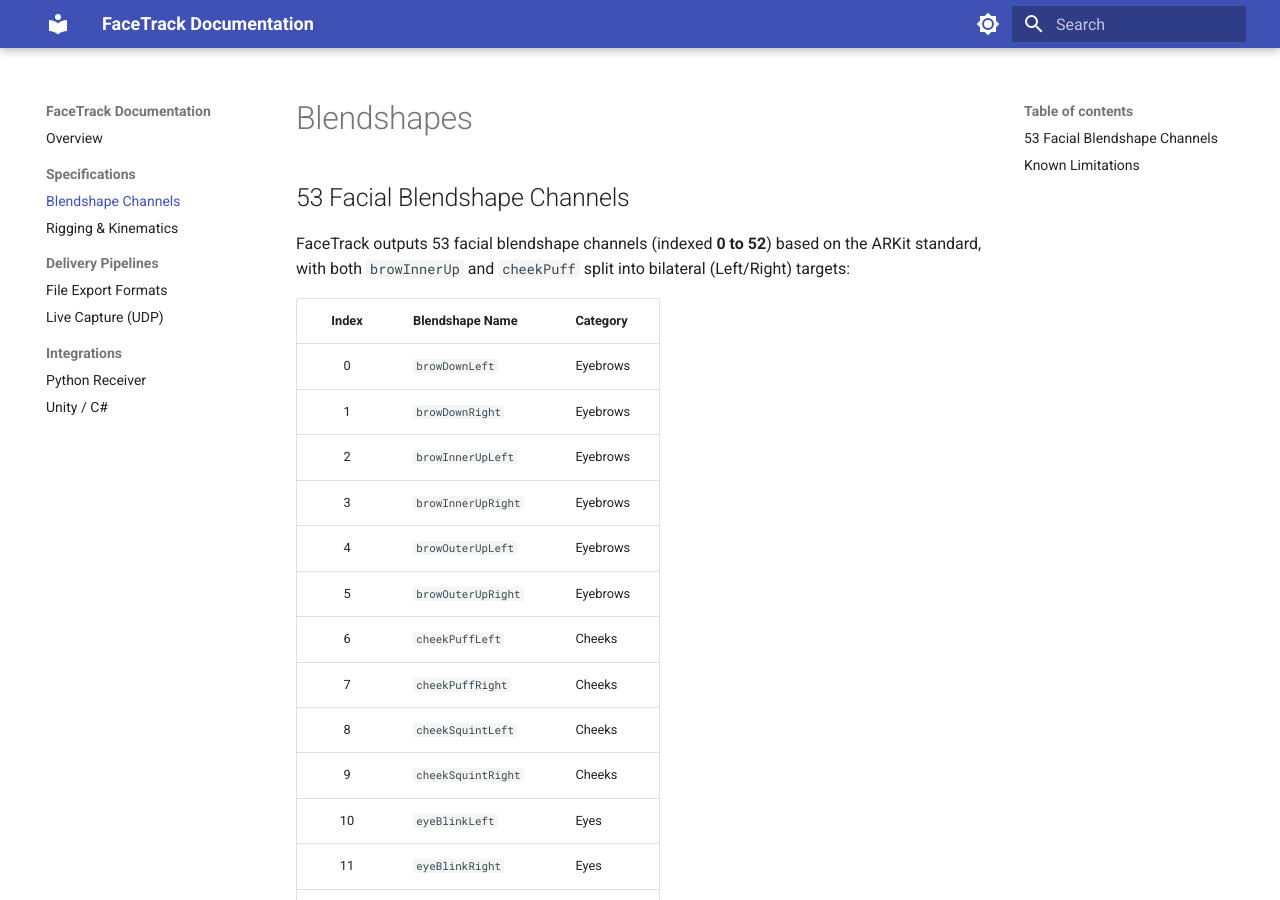
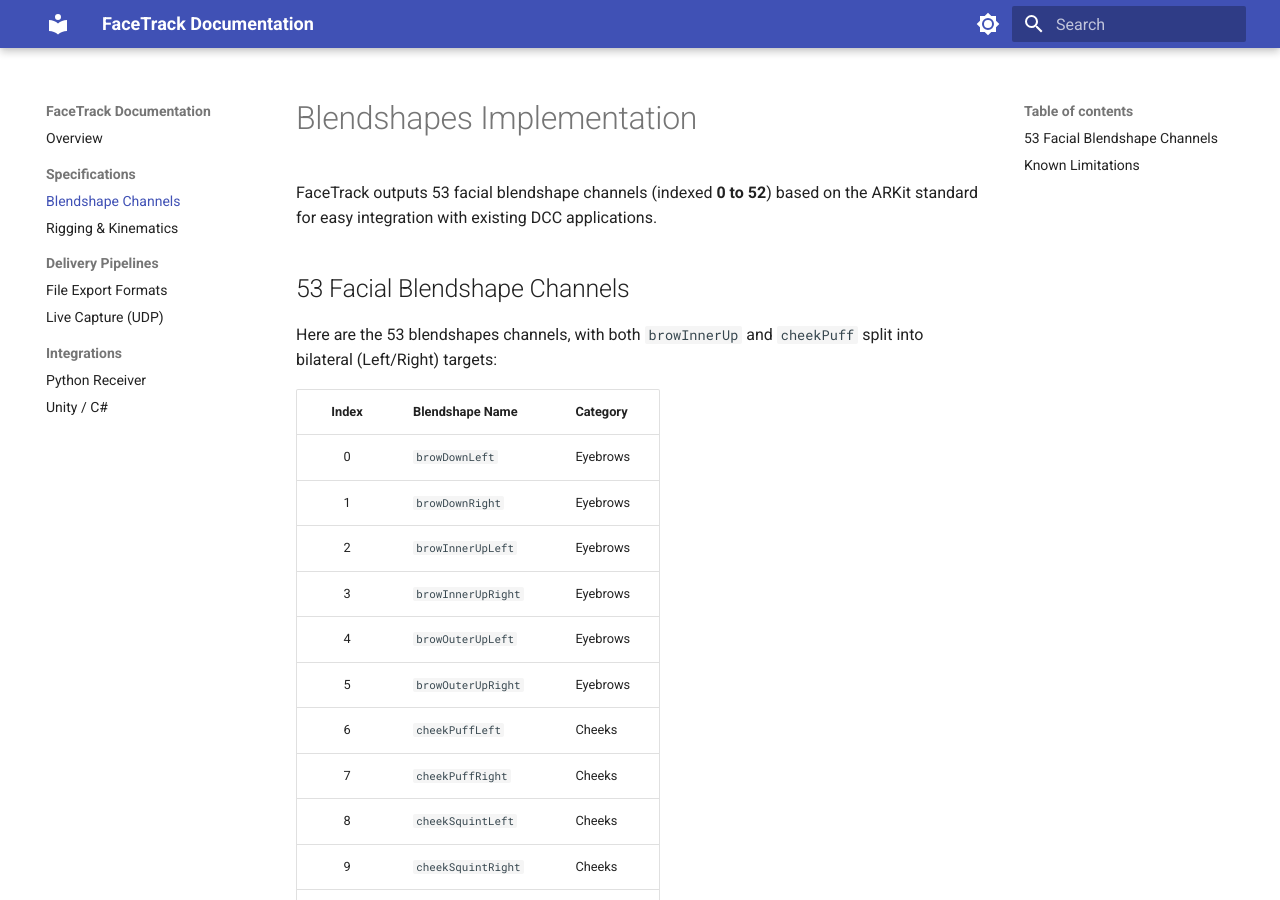
Before and after one commit to soulcatentertainment/FaceTrack-Developer-Guide, an MkDocs documentation site: the page built from docs/specifications/blendshapes.md, in a window 1280 px wide and 900 px high. Built offline with MkDocs 1.6.1 and Material for MkDocs 9.7.7, drawn with Linux system fonts in a browser that asks for light colours; some of the changed text lies outside the part shown.

Commit message:
Updated the specs pages

```diff
--- a/docs/specifications/blendshapes.md
+++ b/docs/specifications/blendshapes.md
@@ -1,8 +1,10 @@
-# Blendshapes
+# Blendshapes Implementation
+
+FaceTrack outputs 53 facial blendshape channels (indexed **0 to 52**) based on the ARKit standard for easy integration with existing DCC applications.
 
 ## 53 Facial Blendshape Channels
 
-FaceTrack outputs 53 facial blendshape channels (indexed **0 to 52**) based on the ARKit standard, with both `browInnerUp` and `cheekPuff` split into bilateral (Left/Right) targets:
+Here are the 53 blendshapes channels, with both `browInnerUp` and `cheekPuff` split into bilateral (Left/Right) targets:
 
 | Index | Blendshape Name       | Category |
 | :---: | :-------------------- | :------- |
```
Also changed, not shown: other parts of docs/specifications/blendshapes.md (+1 -1 lines).
